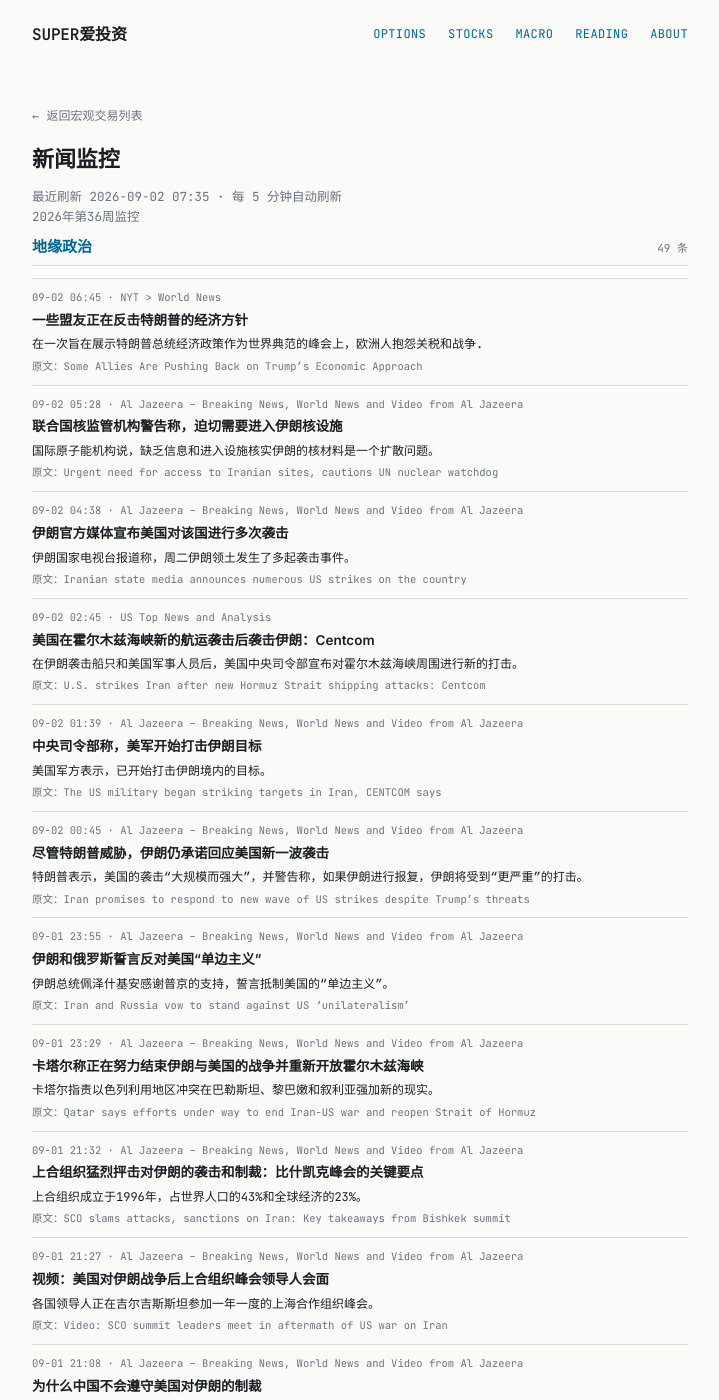
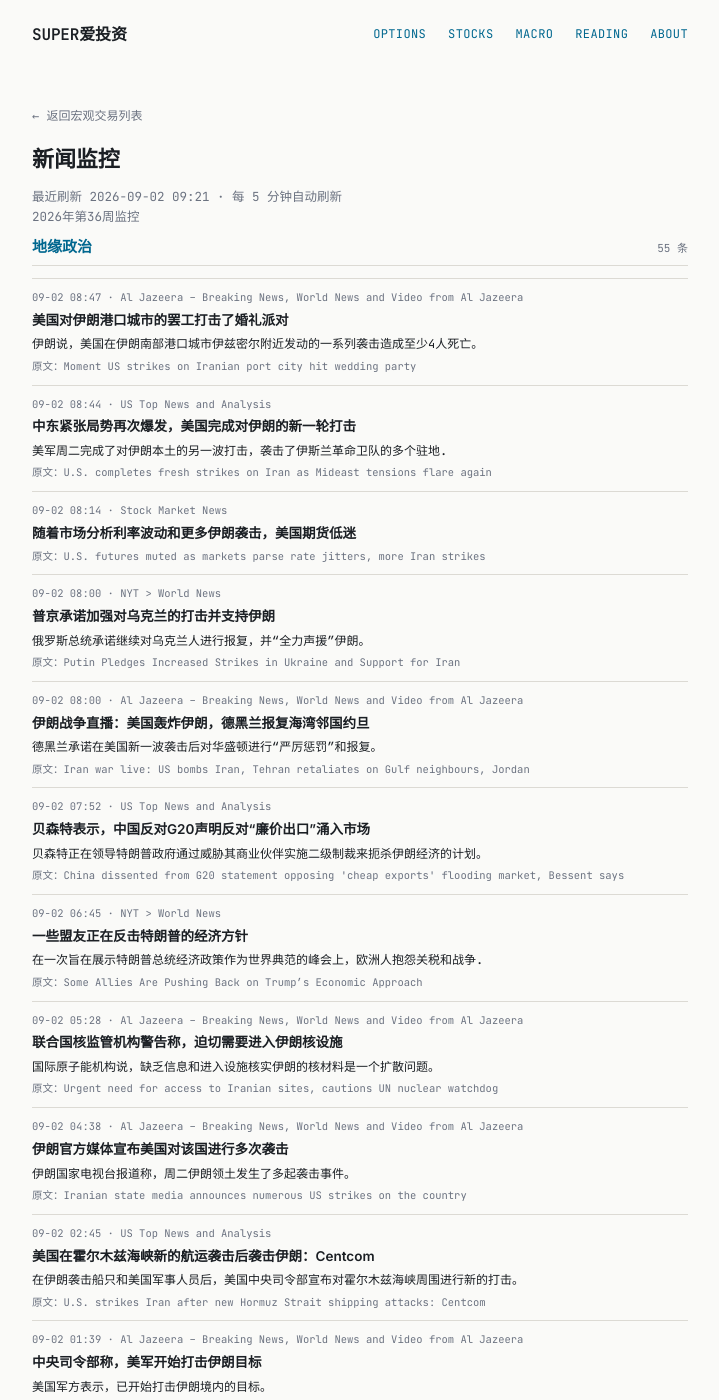
Before and after one commit to tang3super/tang3super.github.io, a Jekyll site: the page built from macro-trade/news-digest.md, in a window 1280 px wide and 1400 px high. Shown: the whole window, without its empty margins (280-999 px from the left). Built offline with Jekyll 4.4.1, drawn with Linux system fonts in a browser that asks for light colours; some of the changed text lies outside the part shown.

Commit message:
sync news-digest article

```diff
--- a/macro-trade/news-digest.md
+++ b/macro-trade/news-digest.md
@@ -5,11 +5,52 @@ title: 新闻监控
 date: '2026-09-02'
 summary: 2026年第36周监控
 week_label: 2026年第36周监控
-last_updated: 2026-09-02 07:35
+last_updated: 2026-09-02 09:21
 refresh_note: 每 5 分钟自动刷新
 topics:
 - name: 地缘政治
   items:
+  - title: Moment US strikes on Iranian port city hit wedding party
+    summary: Iran says a series of US strikes near the southern Iranian port city of Sirik has killed at least four people.
+    link: https://www.aljazeera.com/video/newsfeed/2026/9/2/moment-us-strikes-on-iranian-port-city-hit-wedding-party?traffic_source=rss
+    source: Al Jazeera – Breaking News, World News and Video from Al Jazeera
+    time: 09-02 08:47
+    title_zh: 美国对伊朗港口城市的罢工打击了婚礼派对
+    summary_zh: 伊朗说，美国在伊朗南部港口城市伊兹密尔附近发动的一系列袭击造成至少4人死亡。
+  - title: U.S. completes fresh strikes on Iran as Mideast tensions flare again
+    summary: U.S. forces completed another wave of strikes against Iran on Tuesday stateside, hitting multiple Islamic Revolutionary Guard Corps sites ac…
+    link: https://www.cnbc.com/2026/09/02/us-iran-war-trump-hormuz-irgc-jordan-bahrain.html
+    source: US Top News and Analysis
+    time: 09-02 08:44
+    title_zh: 中东紧张局势再次爆发，美国完成对伊朗的新一轮打击
+    summary_zh: 美军周二完成了对伊朗本土的另一波打击，袭击了伊斯兰革命卫队的多个驻地.
+  - title: U.S. futures muted as markets parse rate jitters, more Iran strikes
+    summary: ''
+    link: https://www.investing.com/news/stock-market-news/us-futures-muted-as-markets-parse-rate-jitters-more-iran-strikes-4885211
+    source: Stock Market News
+    time: 09-02 08:14
+    title_zh: 随着市场分析利率波动和更多伊朗袭击，美国期货低迷
+  - title: Putin Pledges Increased Strikes in Ukraine and Support for Iran
+    summary: The Russian president promised continued retaliation against the Ukrainians and “full solidarity” with Iran.
+    link: https://www.nytimes.com/2026/09/01/world/europe/putin-ukraine-iran.html
+    source: NYT > World News
+    time: 09-02 08:00
+    title_zh: 普京承诺加强对乌克兰的打击并支持伊朗
+    summary_zh: 俄罗斯总统承诺继续对乌克兰人进行报复，并“全力声援”伊朗。
+  - title: 'Iran war live: US bombs Iran, Tehran retaliates on Gulf neighbours, Jordan'
+    summary: Tehran pledges 'severe punishment' and retaliation against Washington following a new wave of US attacks.
+    link: https://www.aljazeera.com/news/liveblog/2026/9/2/iran-war-live-us-bombs-iran-tehran-retaliates-on-gulf-neighbours-jordan?traffic_source=rss
+    source: Al Jazeera – Breaking News, World News and Video from Al Jazeera
+    time: 09-02 08:00
+    title_zh: 伊朗战争直播：美国轰炸伊朗，德黑兰报复海湾邻国约旦
+    summary_zh: 德黑兰承诺在美国新一波袭击后对华盛顿进行“严厉惩罚”和报复。
+  - title: China dissented from G20 statement opposing 'cheap exports' flooding market, Bessent says
+    summary: Bessent is leading the Trump administration's plan to choke off Iran's economy by threatening its business partners with secondary sanctions…
+    link: https://www.cnbc.com/2026/09/01/bessent-china-g20-trade-exports-trump-xi.html
+    source: US Top News and Analysis
+    time: 09-02 07:52
+    title_zh: 贝森特表示，中国反对G20声明反对“廉价出口”涌入市场
+    summary_zh: 贝森特正在领导特朗普政府通过威胁其商业伙伴实施二级制裁来扼杀伊朗经济的计划。
   - title: Some Allies Are Pushing Back on Trump’s Economic Approach
     summary: At a summit meant to showcase President Trump’s economic policies as a model for the world, Europeans complained about tariffs and the war w…
     link: https://www.nytimes.com/2026/09/01/world/europe/g20-bessent-trump-allies.html
@@ -422,6 +463,12 @@ topics:
     summary_zh: 特朗普领导下的联邦通信委员会试图针对传播“假”新闻的新闻媒体。
 - name: AI基建
   items:
+  - title: Nvidia could seal $14 bln Hugging Face deal this week, Bloomberg reports
+    summary: ''
+    link: https://www.investing.com/news/stock-market-news/nvidia-could-seal-14-bln-hugging-face-deal-this-week-bloomberg-reports-4885231
+    source: Stock Market News
+    time: 09-02 08:56
+    title_zh: 据彭博社报道，英伟达本周可能会达成140亿美元的Hugging Face交易
   - title: 'Analysis-Not just Nvidia: these power and cooling firms are riding the trillion-dollar data centre boom'
     summary: ''
     link: https://www.investing.com/news/stock-market-news/analysisnot-just-nvidia-these-power-and-cooling-firms-are-riding-the-trilliondollar-data-centre-boom-4884721
```
